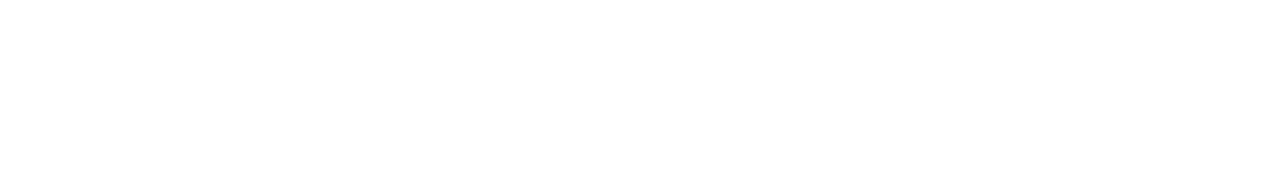
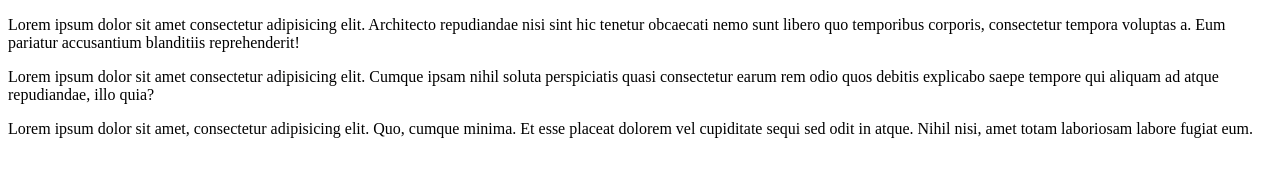
Before and after one commit to rafgru/git, a plain HTML site: page index.html in a window 1280 px wide. Drawn offline with Linux system fonts and the light colour scheme.

Commit message:
content added

```diff
--- a/index.html
+++ b/index.html
@@ -6,6 +6,11 @@
     <title>Document</title>
 </head>
 <body>
+    <p>Lorem ipsum dolor sit amet consectetur adipisicing elit. Architecto repudiandae nisi sint hic tenetur obcaecati nemo sunt libero quo temporibus corporis, consectetur tempora voluptas a. Eum pariatur accusantium blanditiis reprehenderit!</p>
+
+    <p>Lorem ipsum dolor sit amet consectetur adipisicing elit. Cumque ipsam nihil soluta perspiciatis quasi consectetur earum rem odio quos debitis explicabo saepe tempore qui aliquam ad atque repudiandae, illo quia?</p>
+
+    <p>Lorem ipsum dolor sit amet, consectetur adipisicing elit. Quo, cumque minima. Et esse placeat dolorem vel cupiditate sequi sed odit in atque. Nihil nisi, amet totam laboriosam labore fugiat eum.</p>
 
 </body>
 </html>
```
